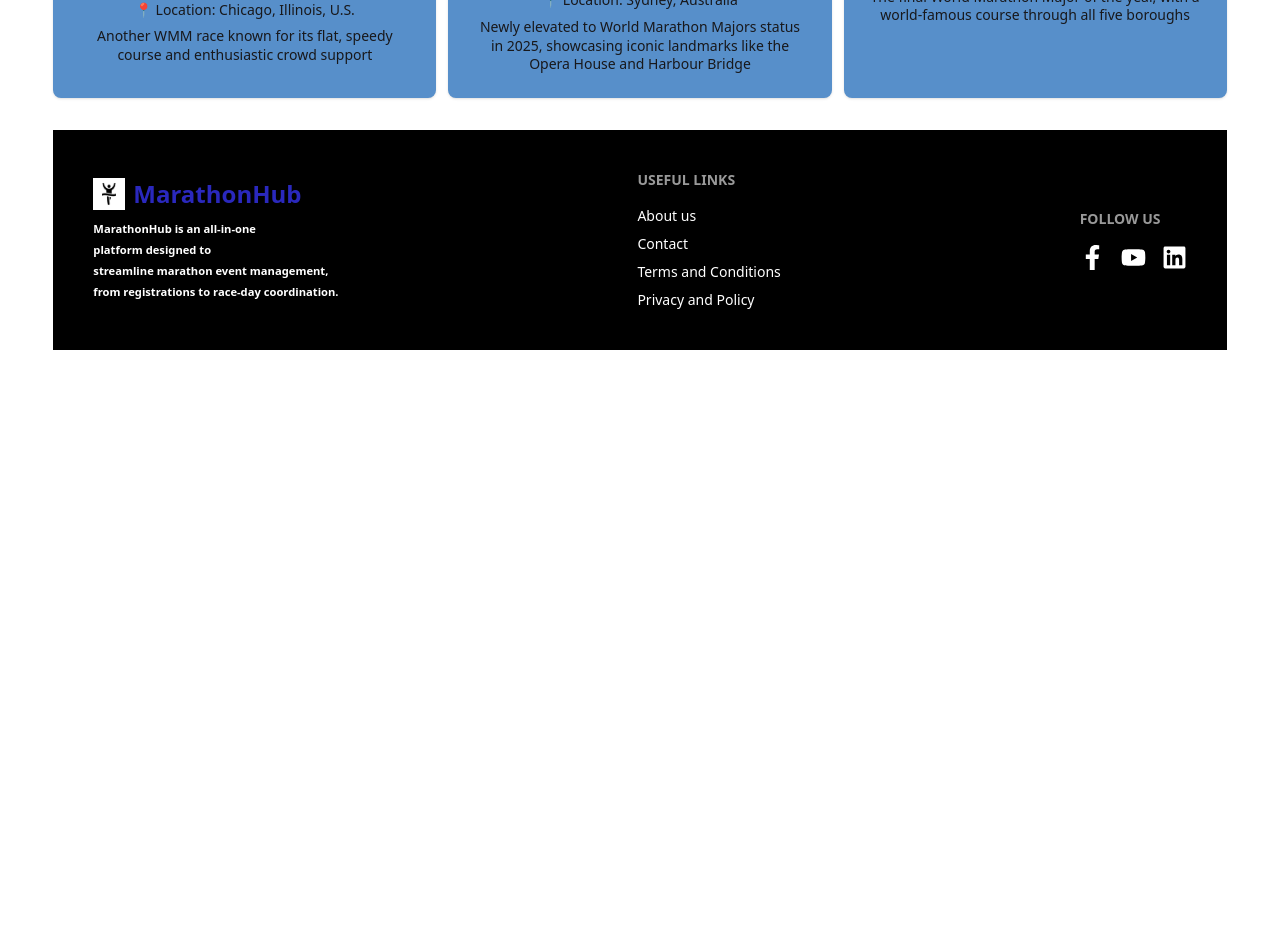
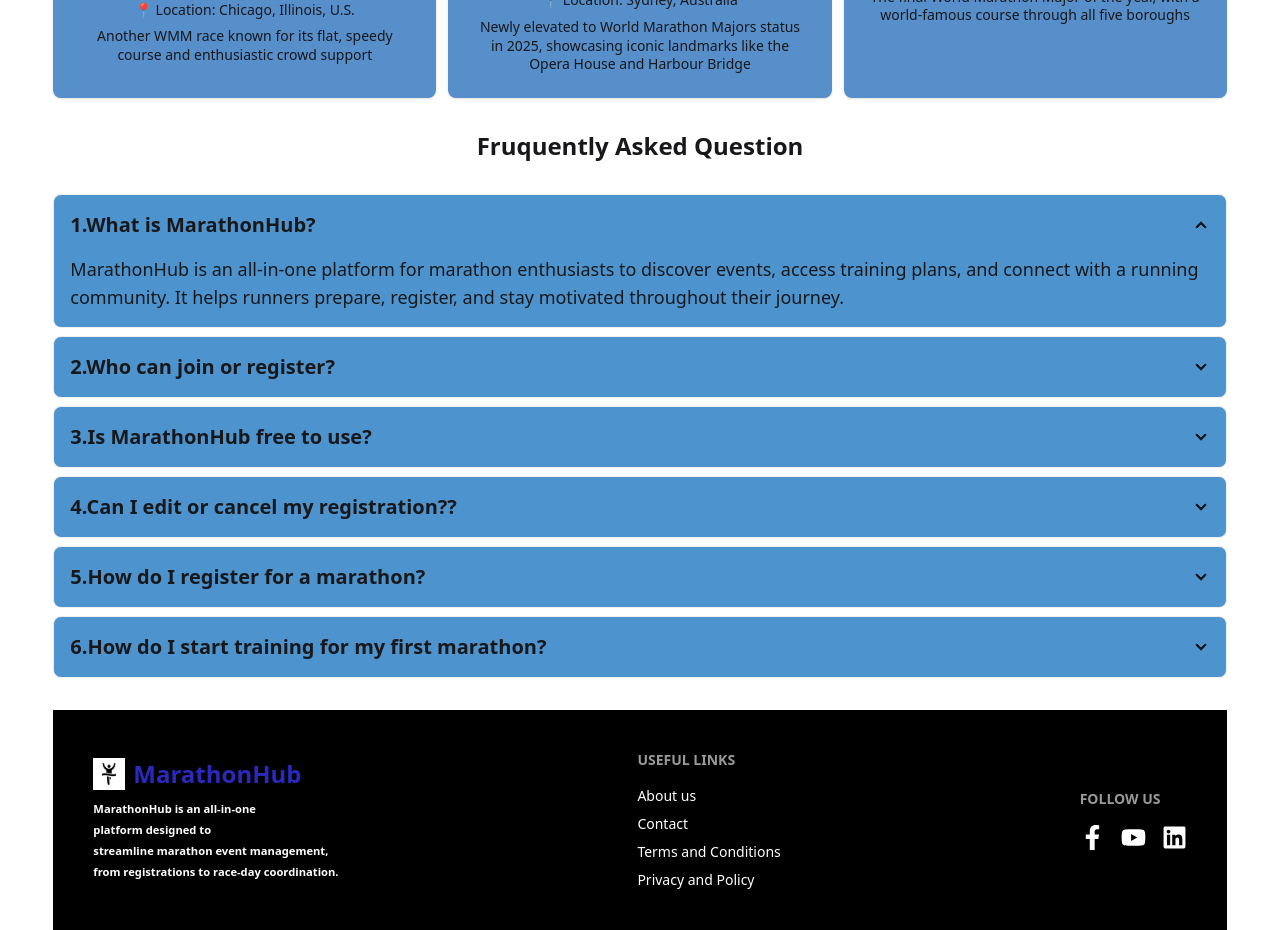
Before and after one commit to Deepto41/MarathonHub_Marathon-Management-project-Client, a React (Vite) app: page / in a window 1280 px wide. Shown: the part 1800-2730 px from the top of the page. Before the commit the page ends 2150 px from the top, so only its background shows below. Built offline with nearby package versions, Linux system fonts and the light colour scheme; no server answers.

Commit message:
added faq section

```diff
--- /dev/null
+++ b/src/Components/Faq/Faq.jsx
@@ -0,0 +1,104 @@
+import React from "react";
+
+const Faq = () => {
+  return (
+    <div className="mx-auto w-11/12 mt-8 mb-8">
+      <h2 className="text-2xl font-black mt-7 text-center  mb-8">
+        Fruquently Asked Question
+      </h2>
+
+      <div className="collapse collapse-arrow bg-[#4d94ce] border border-base-300 mb-2">
+        <input type="radio" name="my-accordion-2" defaultChecked />
+        <div className="collapse-title font-semibold">
+          <p className="text-xl">1.What is MarathonHub?</p>
+        </div>
+        <div className="collapse-content text-sm">
+          <p className="text-lg">
+            MarathonHub is an all-in-one platform for marathon enthusiasts to
+            discover events, access training plans, and connect with a running
+            community. It helps runners prepare, register, and stay motivated
+            throughout their journey.
+          </p>
+        </div>
+      </div>
+
+      <div className="collapse collapse-arrow bg-[#4d94ce] border border-base-300 mb-2">
+        <input type="radio" name="my-accordion-2" />
+        <div className="collapse-title font-semibold">
+          <p className="text-xl">2.Who can join or register?</p>
+        </div>
+        <div className="collapse-content text-sm">
+          <p className="text-lg">
+            Anyone with a passion for running — from beginners to seasoned
+            marathoners — can join or register on MarathonHub. All ages and
+            experience levels are welcome to participate in events and community
+            activities.
+          </p>
+        </div>
+      </div>
+
+      <div className="collapse collapse-arrow bg-[#4d94ce] border border-base-300 mb-2">
+        <input type="radio" name="my-accordion-2" />
+        <div className="collapse-title font-semibold">
+          <p className="text-xl">3.Is MarathonHub free to use?</p>
+        </div>
+        <div className="collapse-content text-sm">
+          <p className="text-lg">
+            Yes, MarathonHub is free to use — you can access event listings,
+            training resources, and community features at no cost. Some premium
+            services or race registrations may carry a fee, but the core
+            platform remains free.
+          </p>
+        </div>
+      </div>
+
+      <div className="collapse collapse-arrow bg-[#4d94ce] border border-base-300 mb-2">
+        <input type="radio" name="my-accordion-2" />
+        <div className="collapse-title font-semibold">
+          <p className="text-xl">4.Can I edit or cancel my registration??</p>
+        </div>
+        <div className="collapse-content text-sm">
+          <p className="text-lg">
+            Yes, you can edit or cancel your registration by visiting your My
+            Events dashboard and selecting the appropriate option under each
+            event. Please note that cancellation or modification policies may
+            vary by race, and fees or deadlines may apply.
+          </p>
+        </div>
+      </div>
+
+      <div className="collapse collapse-arrow bg-[#4d94ce] border border-base-300 mb-2">
+        <input type="radio" name="my-accordion-2" />
+        <div className="collapse-title font-semibold">
+          <p className="text-xl">5.How do I register for a marathon?</p>
+        </div>
+        <div className="collapse-content text-sm">
+          <p className="text-lg">
+            To register for a marathon on MarathonHub, simply browse upcoming
+            events and click the "Register" button on the event page. Fill out
+            the required details and complete the payment if needed.
+          </p>
+        </div>
+      </div>
+
+      <div className="collapse collapse-arrow bg-[#4d94ce] border border-base-300 mb-2">
+        <input type="radio" name="my-accordion-2" />
+        <div className="collapse-title font-semibold">
+          <p className="text-xl">
+            6.How do I start training for my first marathon?
+          </p>
+        </div>
+        <div className="collapse-content text-sm">
+          <p className="text-lg">
+            Start by following a beginner-friendly training plan that gradually
+            increases your mileage over 12–20 weeks. Focus on consistency,
+            proper hydration, rest, and including both long runs and recovery
+            days.
+          </p>
+        </div>
+      </div>
+    </div>
+  );
+};
+
+export default Faq;
--- a/src/Components/Home/Home.jsx
+++ b/src/Components/Home/Home.jsx
@@ -1,12 +1,14 @@
 import React from 'react';
 import Banner from '../Banner/Banner';
 import Upcoming from '../Upcoming_Marathon/Upcoming';
+import Faq from '../Faq/Faq';
 
 const Home = () => {
     return (
         <div>
             <Banner></Banner>
             <Upcoming></Upcoming>
+            <Faq></Faq>
         </div>
     );
 };
```
